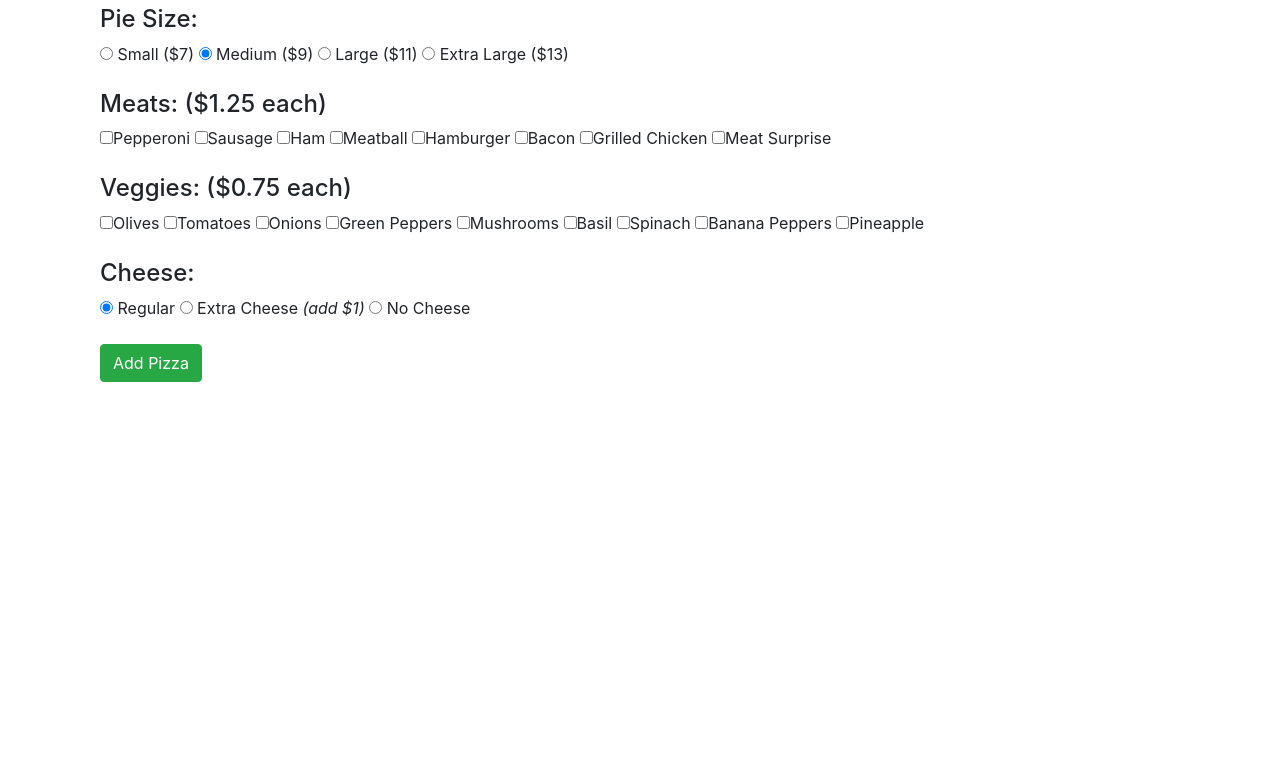
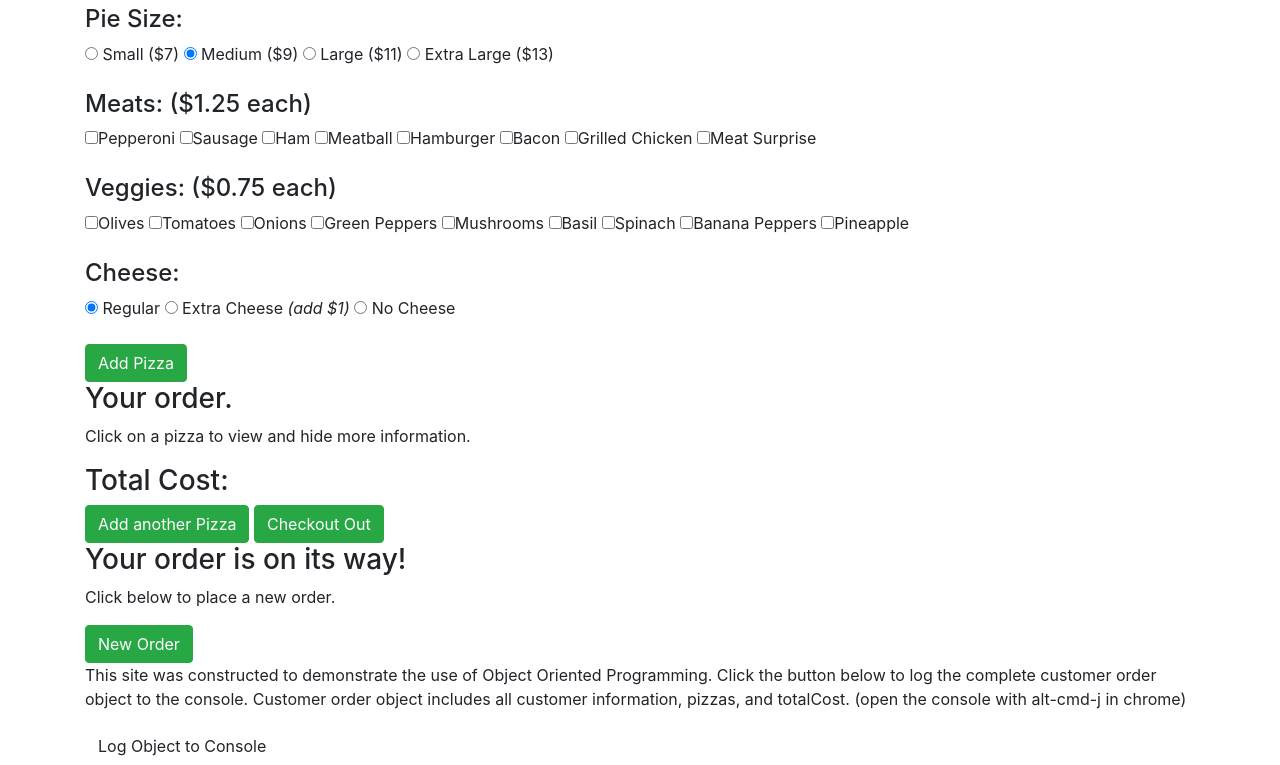
Before and after one commit to OscarGichana/piecezza, a plain HTML site: page contact-us.html in a window 1280 px wide. Shown: the part 819-1584 px from the top of the page. Before the commit the page ends 1201 px from the top, so only its background shows below. Drawn offline with nearby package versions, Linux system fonts and the light colour scheme.

Commit message:
add order summery.

```diff
--- a/contact-us.html
+++ b/contact-us.html
@@ -17,9 +17,6 @@
     </div>
     <a button href="index.html">Home-Page</a>
 
-
-
-    <div class="container">
       <div class="launch-order">
         <h3>Order Now!</h3>
         <p>We're ready to take your order and deliver at no extra cost. Just click the button below to begin</p>
@@ -133,6 +130,22 @@
         <button type="submit" class="btn btn-success">Add Pizza</button>
       </form>
     </div>
+    <div class="order-summary initially-hidden">
+      <h3>Your order.</h3>
+      <p>Click on a pizza to view and hide more information.</p>
+      <div class="pizza-list"></div>
+      <h3>Total Cost: <span id="pizza-list-total-cost"></span></h3>
+      <button id="add-another-pizza" class="btn btn-success">Add another Pizza</button>
+      <button id="checkout-order" class="btn btn-success">Checkout Out</button>
+    </div>
+    <div class="checked-out  initially-hidden">
+      <h3>Your order is on its way!</h3>
+      <p>Click below to place a new order.</p>
+      <button type="button" class="btn btn-success" id="new-order">New Order</button>
+      <p>This site was constructed to demonstrate the use of Object Oriented Programming. Click the button below to log the complete customer order object to the console. Customer order object includes all customer information, pizzas, and totalCost. (open the console with alt-cmd-j in chrome)</p>
+      <buton class="btn btn-default" id="console-log">Log Object to Console</buton>
+    </div>
+
   </div>
 
 </body>
```
